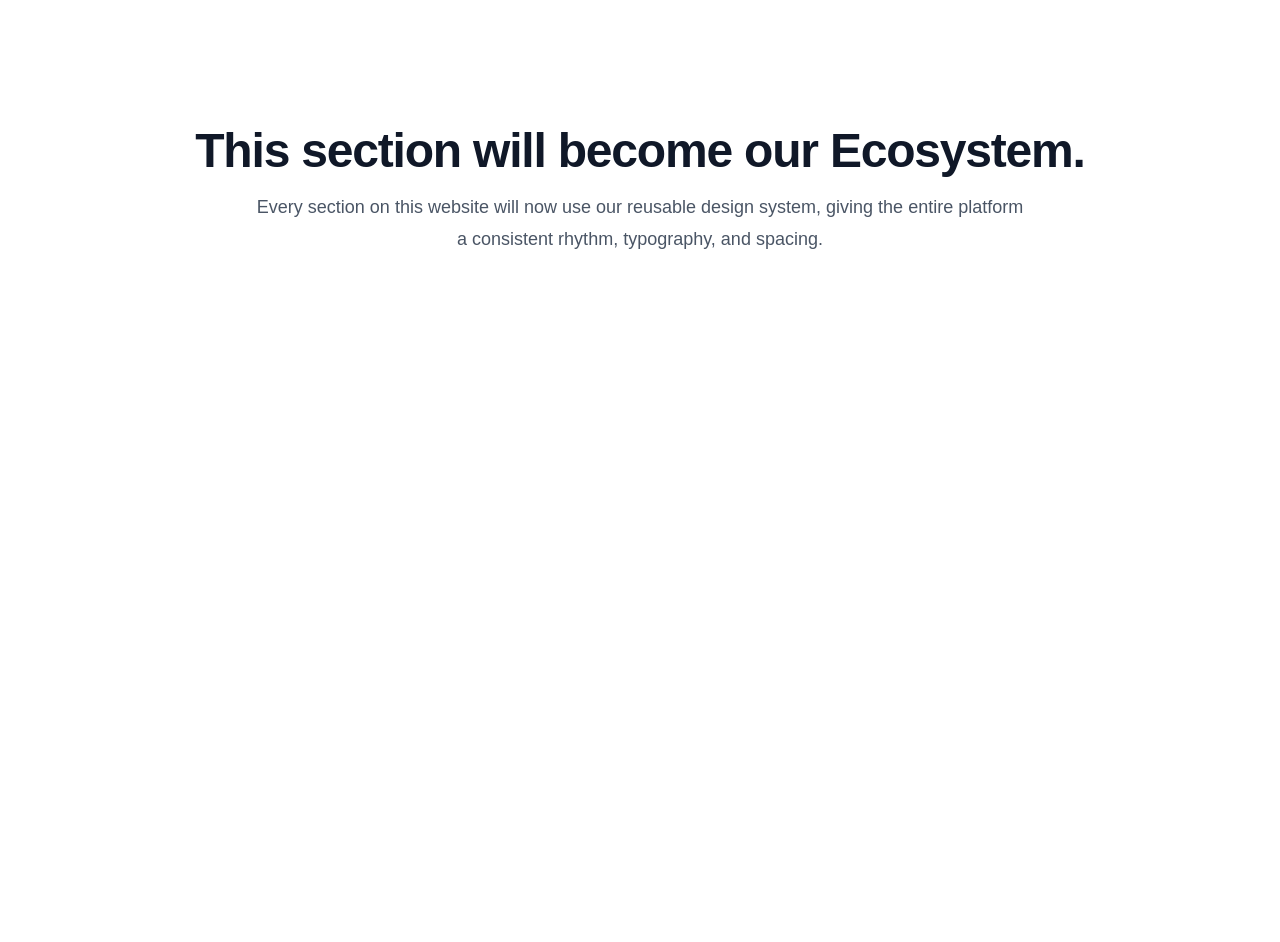
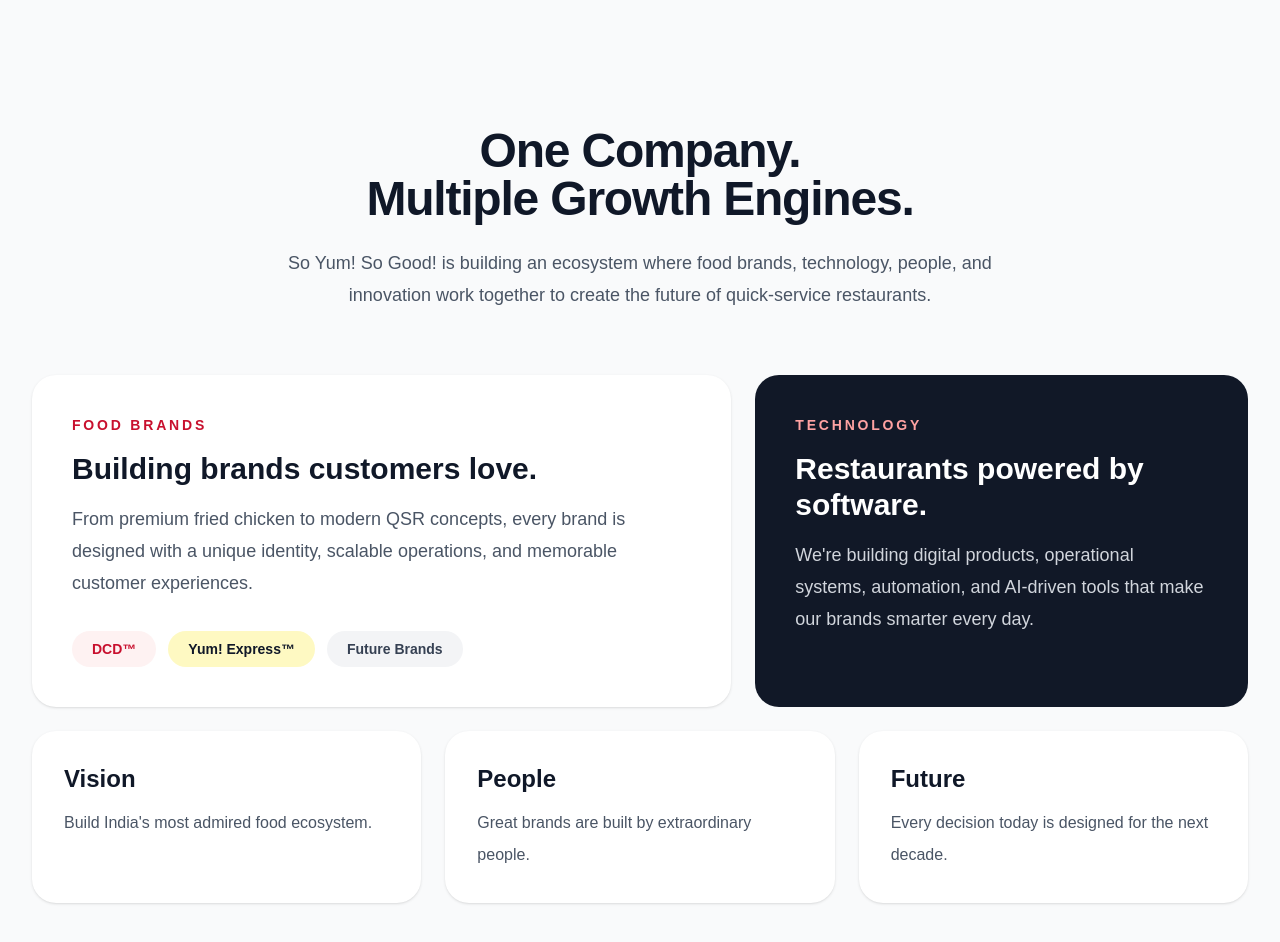
Before and after one commit to soyumsogood/soyumsogood, a Next.js app: page / in a window 1280 px wide. Shown: the part 820-1762 px from the top of the page. Before the commit the page ends 1203 px from the top, so only its background shows below. Built offline with nearby package versions, Linux system fonts and the light colour scheme.

Commit message:
Meaningful message

```diff
--- a/src/app/page.tsx
+++ b/src/app/page.tsx
@@ -1,8 +1,7 @@
 import AnnouncementBar from "@/components/sections/AnnouncementBar";
 import Header from "@/components/layout/Header";
 import Hero from "@/components/sections/Hero";
-import Section from "@/components/ui/Section";
-import { Body, H2 } from "@/components/ui/Typography";
+import Ecosystem from "@/components/sections/Ecosystem";
 
 export default function Home() {
   return (
@@ -10,22 +9,9 @@
       <AnnouncementBar />
       <Header />
 
-      <main className="flex-1">
+      <main>
         <Hero />
-
-        <Section>
-          <div className="text-center">
-            <H2 className="mb-4">
-              This section will become our Ecosystem.
-            </H2>
-
-            <Body className="mx-auto max-w-3xl">
-              Every section on this website will now use our reusable design
-              system, giving the entire platform a consistent rhythm,
-              typography, and spacing.
-            </Body>
-          </div>
-        </Section>
+        <Ecosystem />
       </main>
     </>
   );
--- /dev/null
+++ b/src/components/sections/Ecosystem.tsx
@@ -0,0 +1,105 @@
+import Section from "../ui/Section";
+import { H2, Body } from "../ui/Typography";
+
+export default function Ecosystem() {
+  return (
+    <Section className="bg-gray-50">
+      <div className="text-center mb-16">
+        <H2 className="mb-6">
+          One Company.
+          <br />
+          Multiple Growth Engines.
+        </H2>
+
+        <Body className="mx-auto max-w-3xl">
+          So Yum! So Good! is building an ecosystem where food brands,
+          technology, people, and innovation work together to create the
+          future of quick-service restaurants.
+        </Body>
+      </div>
+
+      <div className="grid gap-6 lg:grid-cols-12">
+        {/* Food Brands */}
+        <div className="rounded-3xl bg-white p-10 shadow-sm lg:col-span-7">
+          <p className="mb-4 text-sm font-semibold uppercase tracking-[0.2em] text-[#C8102E]">
+            Food Brands
+          </p>
+
+          <h3 className="mb-4 text-3xl font-bold text-gray-900">
+            Building brands customers love.
+          </h3>
+
+          <p className="text-lg leading-8 text-gray-600">
+            From premium fried chicken to modern QSR concepts,
+            every brand is designed with a unique identity,
+            scalable operations, and memorable customer experiences.
+          </p>
+
+          <div className="mt-8 flex flex-wrap gap-3">
+            <span className="rounded-full bg-red-50 px-5 py-2 text-sm font-semibold text-[#C8102E]">
+              DCD™
+            </span>
+
+            <span className="rounded-full bg-yellow-100 px-5 py-2 text-sm font-semibold text-gray-900">
+              Yum! Express™
+            </span>
+
+            <span className="rounded-full bg-gray-100 px-5 py-2 text-sm font-semibold text-gray-700">
+              Future Brands
+            </span>
+          </div>
+        </div>
+
+        {/* Technology */}
+        <div className="rounded-3xl bg-[#111827] p-10 text-white lg:col-span-5">
+          <p className="mb-4 text-sm font-semibold uppercase tracking-[0.2em] text-red-300">
+            Technology
+          </p>
+
+          <h3 className="mb-4 text-3xl font-bold">
+            Restaurants powered by software.
+          </h3>
+
+          <p className="text-lg leading-8 text-gray-300">
+            We're building digital products, operational systems,
+            automation, and AI-driven tools that make our brands
+            smarter every day.
+          </p>
+        </div>
+
+        {/* Vision */}
+        <div className="rounded-3xl bg-white p-8 shadow-sm lg:col-span-4">
+          <h3 className="mb-3 text-2xl font-bold text-gray-900">
+            Vision
+          </h3>
+
+          <p className="leading-8 text-gray-600">
+            Build India's most admired food ecosystem.
+          </p>
+        </div>
+
+        {/* People */}
+        <div className="rounded-3xl bg-white p-8 shadow-sm lg:col-span-4">
+          <h3 className="mb-3 text-2xl font-bold text-gray-900">
+            People
+          </h3>
+
+          <p className="leading-8 text-gray-600">
+            Great brands are built by extraordinary people.
+          </p>
+        </div>
+
+        {/* Future */}
+        <div className="rounded-3xl bg-white p-8 shadow-sm lg:col-span-4">
+          <h3 className="mb-3 text-2xl font-bold text-gray-900">
+            Future
+          </h3>
+
+          <p className="leading-8 text-gray-600">
+            Every decision today is designed for the next decade.
+          </p>
+        </div>
+      </div>
+    </Section>
+  );
+}
```
